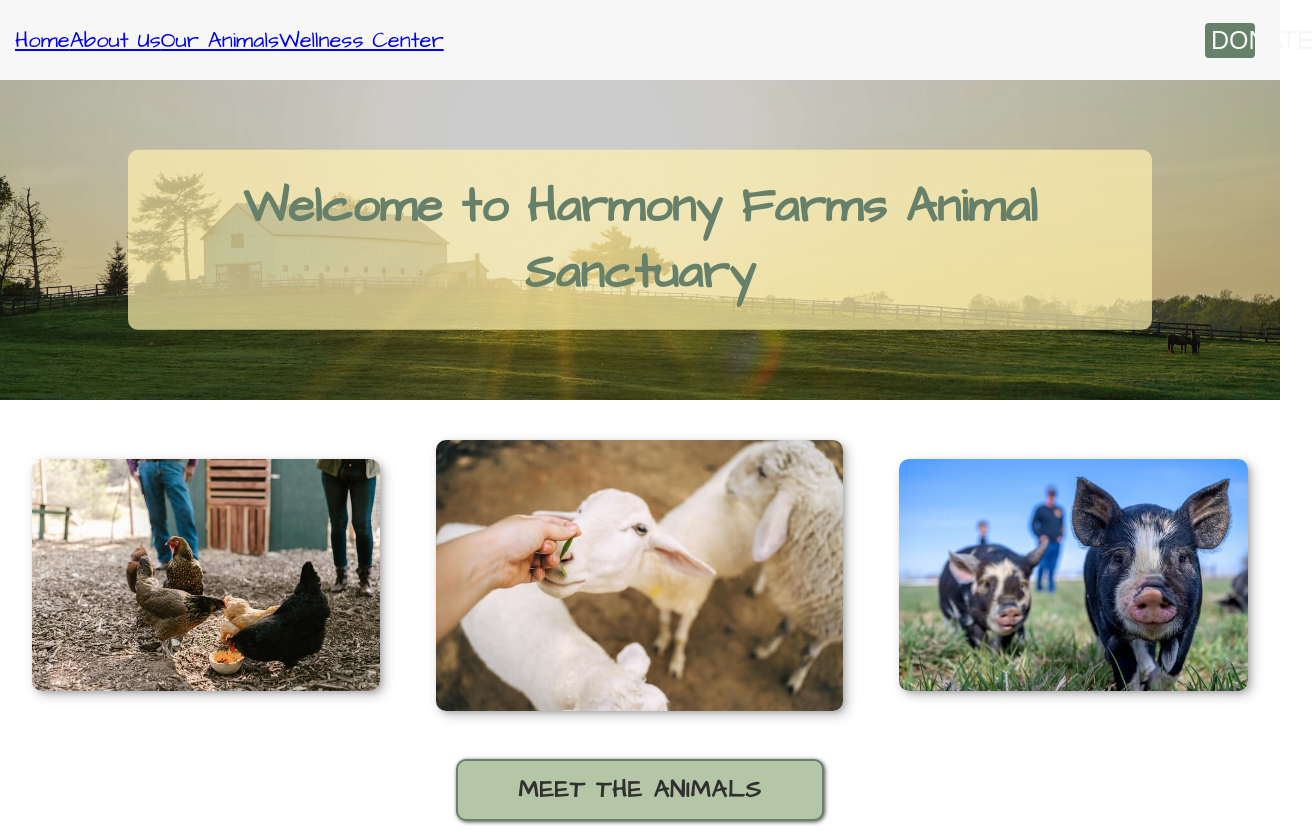
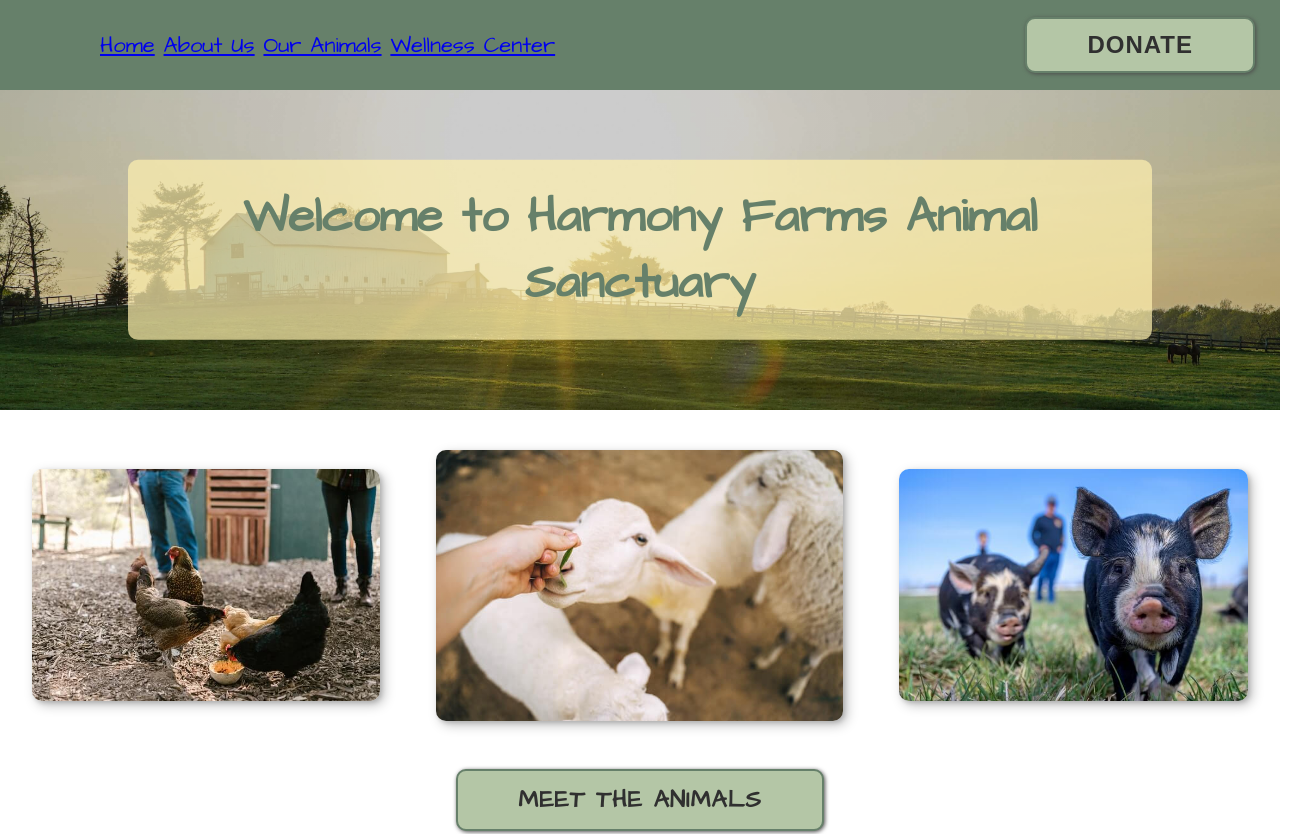
Before and after one commit to dillerwin/harmony-farms, a React (Create React App) app in the folder client/: page / in a window 1280 px wide. Shown: the top 834 px of the page, 1313 px wide, since content can reach past the window. Built offline with nearby package versions, Linux system fonts and the light colour scheme.

Commit message:
navbar fxnal

```diff
--- a/client/src/App.css
+++ b/client/src/App.css
@@ -20,7 +20,7 @@
   --clr-orange: rgb(255, 194, 134);
   --cly-yellow: rgb(255, 241, 175);
   --clr-text: #303030;
-  --clr-white: rgb(247,247,247);
+
 
   /* Font sizes */
   --fs-h1: 3rem;
@@ -45,16 +45,16 @@
 
 /* --- Navbar styling --- */
 .Navbar {
-  background-color: var(--clr-white);
+  background-color: var(--clr-drk-green);
   width: 100%;
-  height: 80px;
+  height: 90px;
   font-family: var(--ff-primary);
   display: flex;
 
 }
 
 .Navbar .leftSide {
-  flex: 50%;
+  flex: 70%;
   display: flex;
   justify-content: left;
   align-items: center;
@@ -64,32 +64,36 @@
   max-height: 80px;
 }
 
-.Navbar .leftSide .links {
+.links {
   text-decoration: none;
-  color: var(--clr-drk-green);
+  color: var(--clr-yellow);
   font-size: 22px;
-  margin-left: 15px;
+  margin-left: 60px;
 }
 /* right side of navbar */
 
 .Navbar .rightSide {
-  flex: 50%;
+  flex: 30%;
   display: flex;
   align-items: center;
   justify-content: flex-end;
   padding-right: 25px;
 }
 
-.rightSide button {
+.Navbar .rightSide #button:hover{
+  cursor: pointer;
+}
+.Navbar .rightSide #button {
   width: 220px;
   height: 35px;
   width: 50px;
   border: 6px;
-  border-radius: 4px;
+  border-radius: 8px;
   font-size: 25px;
+  font-weight: var(--fw-bold);
   padding-right: 20px;
   color: var(--clr-white);
-  background-color: var(--clr-drk-green);
+  color: var(--clr-drk-green);
 
 }
 
--- a/client/src/App.js
+++ b/client/src/App.js
@@ -29,9 +29,9 @@ function App() {
   return (
     <>
       <div className="App">
-        <div className="Navbar"> <Navbar /> </div>
         {/* BrowserRouter is used for client side routing with URL segments*/}
         <BrowserRouter>
+        <div className="Navbar"> <Navbar /> </div>
           {/* Routes contains all of the routes */}
           <Routes>
             {/* Route is each individual route - utilizes the path and element prop.
--- a/client/src/components/Navbar.jsx
+++ b/client/src/components/Navbar.jsx
@@ -1,7 +1,12 @@
 import React from "react";
 //import {Link} from 'react';
-import {Link} from 'react'
-//import './navbar.css';
+import { Link } from 'react-router-dom';
+import About from "./About";
+import Animals from "./Animals";
+import Contact from "./Contact";
+import Home from "./Home";
+import WellnessCenter from "./WellnessCenter";
+//'./app.css';
 
 function Navbar() {
     return(
@@ -9,15 +14,22 @@ function Navbar() {
 
             <div className="leftSide">
             <div className="links">
-                <a href="/home">Home</a>
-                <a href="/about">About Us</a>
-                <a href="/animals">Our Animals</a>
-                <a href="/wellness-center">Wellness Center</a>
-                <a href="/contact-us"></a>
+                <ol>
+
+                <a><Link to="/" component={Home}>Home</Link></a>&nbsp;
+
+                <a><Link to="/about" component={About}>About Us</Link></a>
+
+               <a> <Link to="/animals" component={Animals}>Our Animals</Link></a>
+
+               <a> <Link to="/wellness-center" component={WellnessCenter}>Wellness Center</Link></a>
+
+               <a> <Link to="/contact-us" component ={Contact}></Link></a>
+               </ol>
             </div>
             </div>
             <div className="rightSide">
-                <button>DONATE</button>
+                <button className="button">DONATE</button>
             </div>
 
         </div>
--- a/package.json
+++ b/package.json
@@ -8,7 +8,8 @@
     "dotenv": "^10.0.0",
     "express": "^4.17.1",
     "mongoose": "^6.0.13",
-    "react": "^17.0.2"
+    "react": "^17.0.2",
+    "react-router": "^6.0.2"
   },
   "devDependencies": {
     "nodemon": "^2.0.15"
```
Also changed, not shown: 1 other file (tests, documents, lock files or other folders).
